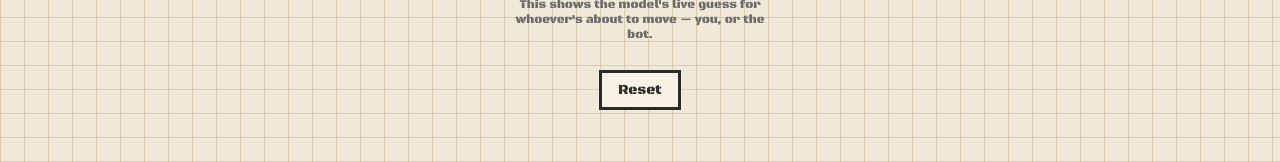
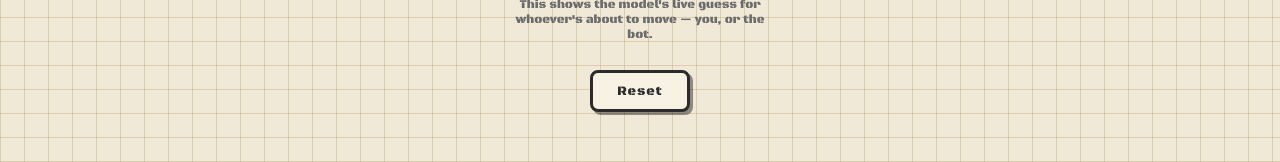
Before and after one commit to kgoel450/Tic_tac_toe, a React (Vite) app in the folder frontend/: page / in a window 1280 px wide. Shown: the part 535-697 px from the top of the page. Built offline with nearby package versions, Linux system fonts and the light colour scheme.

Commit message:
Changes Toggled Buttons

```diff
--- a/frontend/src/App.css
+++ b/frontend/src/App.css
@@ -60,14 +60,18 @@
 
 .reset {
   margin-top: 16px;
-  padding: 8px 16px;
-  font-size: 14px;
+  padding: 10px 24px;
+  font-size: 13px;
+  letter-spacing: 1px;
   cursor: pointer;
   background-color: #f7f2e4;
   border: 3px solid #2b2b2b;
+  border-radius: 8px;
   color: #2b2b2b;
   font-family: 'Black Ops One', sans-serif;
   filter: url(#squiggle);
+  box-shadow: 3px 3px 0px rgba(43, 43, 43, 0.5);
+  transition: transform 0.15s ease, box-shadow 0.15s ease, background-color 0.3s ease;
 }
 
 .mode-toggle {
```
